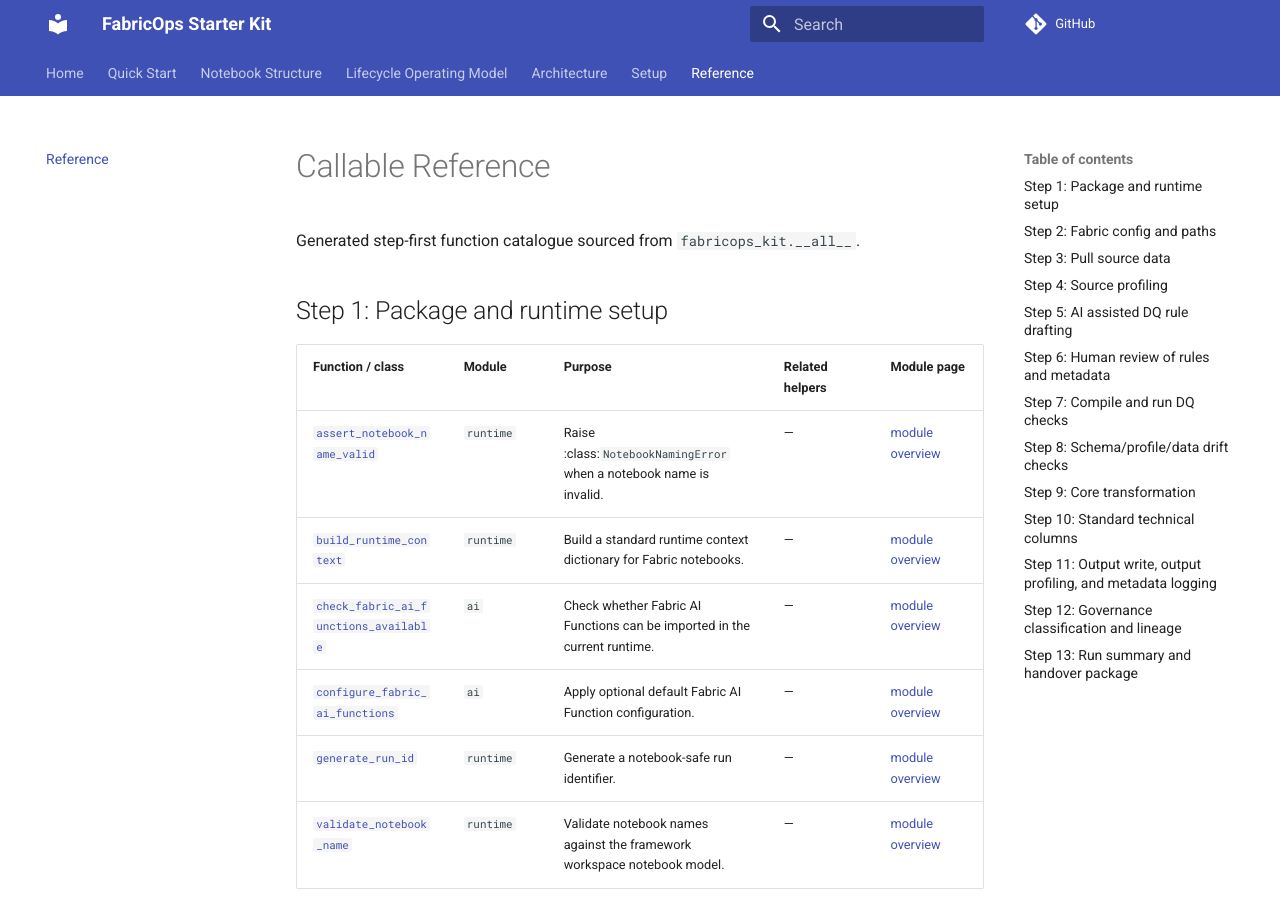
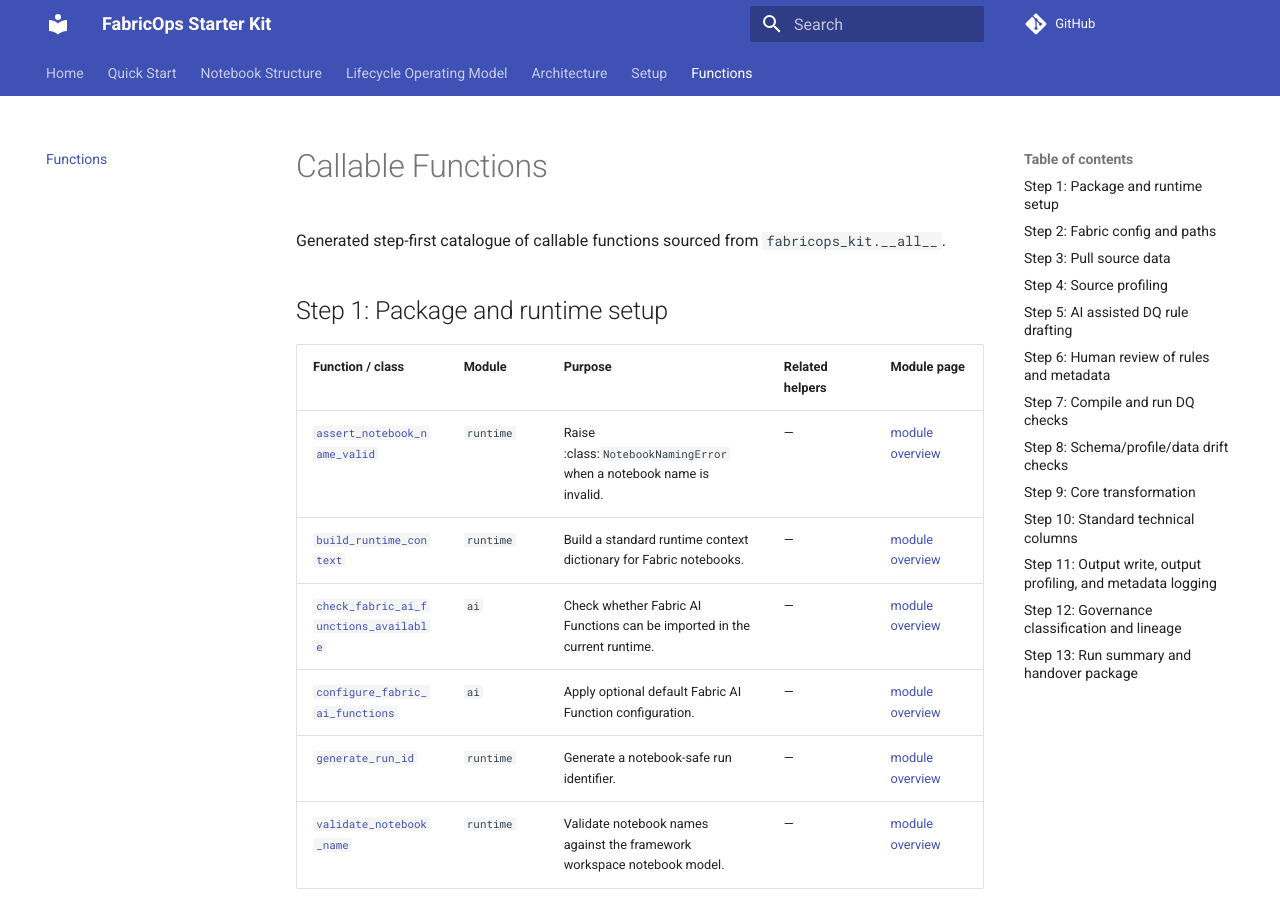
Before and after one commit to Voycepeh/fabric-data-product-framework, an MkDocs documentation site: the page built from docs/reference/index.md, in a window 1280 px wide and 900 px high. Built offline with MkDocs 1.6.1 and Material for MkDocs 9.7.7, drawn with Linux system fonts in a browser that asks for light colours; comment, search, counter and statistics services are not loaded.

Commit message:
docs: rename reference page label to functions

```diff
--- a/docs/reference/index.md
+++ b/docs/reference/index.md
@@ -1,6 +1,6 @@
-# Callable Reference
+# Callable Functions
 
-Generated step-first function catalogue sourced from `fabricops_kit.__all__`.
+Generated step-first catalogue of callable functions sourced from `fabricops_kit.__all__`.
 
 ## Step 1: Package and runtime setup
 
--- a/mkdocs.yml
+++ b/mkdocs.yml
@@ -24,7 +24,7 @@
   - Architecture: architecture.md
   - Setup:
       - Fabric Wheel Install: setup/fabric-wheel-install.md
-  - Reference: reference/index.md
+  - Functions: reference/index.md
 
 markdown_extensions:
   - admonition
```
Also changed, not shown: 1 other file.
